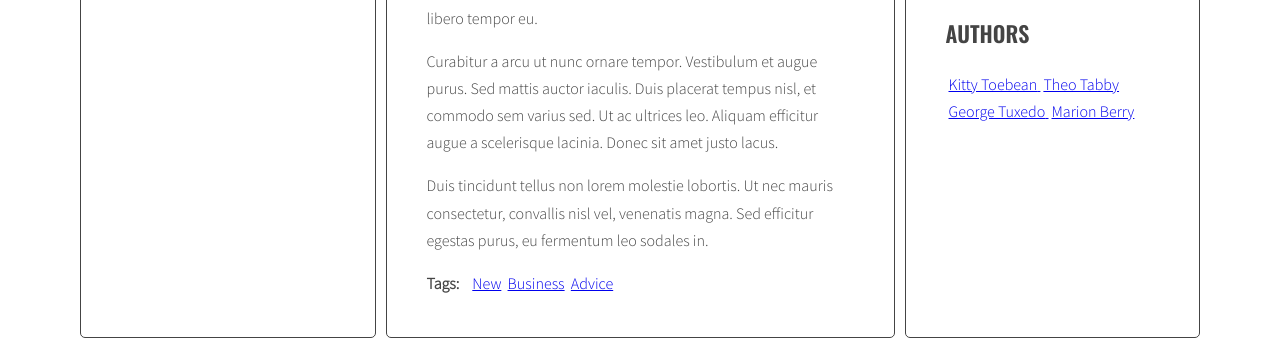
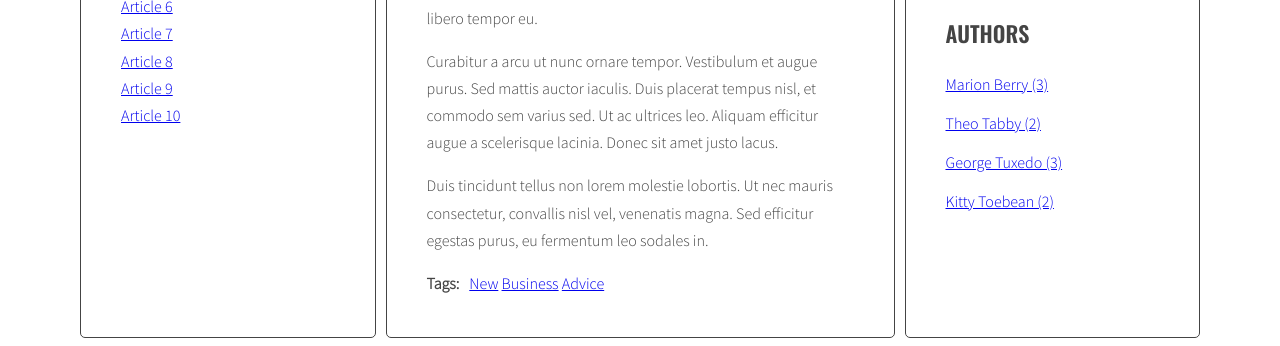
Before and after one commit to AgataSiemieniec/new-blog, a website: page index.html in a window 1280 px wide. Shown: the part 501-847 px from the top of the page. Drawn offline with nearby package versions, Linux system fonts and the light colour scheme.

Commit message:
Add the  authors list to the cloud

```diff
--- a/index.html
+++ b/index.html
@@ -183,26 +183,6 @@
                   </ul>
                   <h2 class="section-title">Authors</h2>
                   <ul class="list authors">
-                    <li>
-                      <a href="#">
-                        <span class="author-name">Kitty Toebean</span>
-                      </a>
-                    </li>
-                    <li>
-                      <a href="#">
-                        <span class="author-name">Theo Tabby</span>
-                      </a>
-                    </li>
-                    <li>
-                      <a href="#">
-                        <span class="author-name">George Tuxedo</span>
-                      </a>
-                    </li>
-                    <li>
-                      <a href="#">
-                        <span class="author-name">Marion Berry</span>
-                      </a>
-                    </li>
                   </ul>
                 </aside>
               </main>
--- a/js/script.js
+++ b/js/script.js
@@ -2,101 +2,52 @@
   'use strict';
 
   const titleClickHandler = function(event){
-
     event.preventDefault();
-
     const clickedElement = this;
-
-    console.log('Link was clicked!');
-
-    /* remove class 'active' from all article links  */
-
     const activeLinks = document.querySelectorAll('titles a.active');
-
     for(let activeLink of activeLinks){
       activeLink.classList.remove('active');
     }
-
-    /* add class 'active' to the clicked link */
-    console.log('clickedElement:', clickedElement);
     clickedElement.classList.add('active');
-    /* remove class 'active' from all articles */
     const activeArticles = document.querySelectorAll('.active');
-
     for(let activeArticle of activeArticles){
       activeArticle.classList.remove('active');
     }
-
-    /* get 'href' attribute from the clicked link */
     const articleSelector = clickedElement.getAttribute('href');
-    console.log('articleSelector', articleSelector);
-
-    /* find the correct article using the selector (value of 'href' attribute) */
     const targetArticle = document.querySelector(articleSelector);
-
-    /* add class 'active' to the correct article */
     targetArticle.classList.add('active');
-    console.log('targetArticle', targetArticle);
-
   };
-
 
   const optArticleSelector = '.post',
     optTitleSelector = '.post-title',
     optTitleListSelector = '.titles',
     optArticleTagsSelector = '.post-tags .list',
     optArticleAuthorSelector = '.post-author',
-    optTagListSelector = '.tags.list';
-    optCloudClassCount = '5';
+    optTagListSelector = '.tags.list',
+    optAuthorsListSelector = '.authors.list',
+    optCloudClassCount = '5',
     optCloudClassPrefix = 'tag-size-';
 
-
-
   const generateTitleLinks = function(customSelector = ''){
-    /* remove contents of titleList */
     const titleList = document.querySelector(optTitleListSelector);
     titleList.innerHTML = '';
-    console.log(titleList);
-
-    /* for each article */
     const articles = document.querySelectorAll(optArticleSelector + customSelector);
-    console.log('optArticleSelector', optArticleSelector);
-    console.log('customSelector', customSelector);
-
     let html = '';
-
     for(let article of articles){
-      /* get the article id */
       const articleId = article.getAttribute('id');
-
-      console.log(articleId);
-
-      /* find the title element */
       const articleTitle = article.querySelector(optTitleSelector).innerHTML;
-
-      /* get the title from the title element */
-
-      /* create HTML of the link */
       const linkHTML = '<li><a href="#' + articleId + '"><span>' + articleTitle + '</span></a></li>';
-      console.log(linkHTML);
-
-      /* insert link into titleList */
       html = html + linkHTML;
-
     }
     titleList.innerHTML = html;
-
     const links = document.querySelectorAll('.titles a');
-    console.log(links);
-
-
     for(let link of links){
       link.addEventListener('click', titleClickHandler);
     }
   };
   generateTitleLinks();
 
-  function calculateTagsParams(tags){
+  const calculateTagsParams = function(tags){
     const params = {
       min: 999999,
       max: 0
@@ -116,196 +67,118 @@
     return params;
   };
 
-  function calculateTagClass(count, params){
+  const calculateTagClass = function (count, params){
     const normalizedCount = count - params.min;
     const normalizedMax = params.max - params.min;
     const percentage = normalizedCount / normalizedMax;
     const classNumber = Math.floor( percentage * (optCloudClassCount - 1) + 1 );
-
     return optCloudClassPrefix + classNumber;
   };
 
-  function generateTags(){
-      /* [NEW] create a new variable allTags with an empty object */
+  const generateTags = function(){
     let allTags = {};
-    /* find all articles */
     const articles = document.querySelectorAll(optArticleSelector);
-    console.log(articles);
-    /* START LOOP: for every article: */
     for(let article of articles){
-      /* find tags wrapper */
       const tagsWrapper = article.querySelector(optArticleTagsSelector);
-      console.log(tagsWrapper);
-
-      const tagsParams = calculateTagsParams(allTags);
-      console.log('tagsParams', tagsParams)
-
-      /* make html variable with empty string */
       let html = '';
-      /* get tags from data-tags attribute */
       const articleTags = article.getAttribute('data-tags');
-      /* split tags into array */
       articleTagsArray = articleTags.split(' ');
-      console.log(articleTagsArray);
-      /* START LOOP: for each tag */
       for(let tag of articleTagsArray){
-        /* generate HTML of the link */
         const tagHTML = '<li><a href="#tag-' + tag + '">' + tag + '</a></li>';
-        console.log(tagHTML);
-        /* add generated code to html variable */
         html = html + tagHTML + ' ';
-
-        /* [NEW] check if this link is NOT already in allTags */
         if(!allTags[tag]){
-        /* [NEW] add generated code to allTags array */
           allTags[tag] = 1;
         } else {
           allTags[tag]++;
         }
-
-      /* END LOOP: for each tag */
       }
-      /* insert HTML of all the links into the tags wrapper */
       tagsWrapper.innerHTML = html;
-
-    /* END LOOP: for every article: */
     }
-    /* [NEW] find list of tags in right column */
-    const tagList = document.querySelector('.tags');
-
-    /* [NEW] add html from allTags to tagList */
-    // tagList.innerHTML = allTags.join(' ');
-    // console.log(allTags);
+    const tagList = document.querySelector(optTagListSelector);
     const tagsParams = calculateTagsParams(allTags);
-    console.log('tagsParams:', tagsParams)
-    /* [NEW] create variable for all links HTML code */
     let allTagsHTML = '';
-
-    /* [NEW] START LOOP: for each tag in allTags: */
     for(let tag in allTags){
-      /* [NEW] generate code of a link and add it to allTagsHTML */
-
       const tagLinkHTML = '<li><a class="' + calculateTagClass(allTags[tag], tagsParams) + '" href="#tag-' + tag + '">' + tag +'</a></li> ';
-      console.log('tagLinkHTML:', tagLinkHTML);
       allTagsHTML += tagLinkHTML;
     }
-
-    /* [NEW] END LOOP: for each tag in allTags: */
-    /*[NEW] add HTML from allTagsHTML to tagList */
     tagList.innerHTML = allTagsHTML;
   }
   generateTags();
 
-  function tagClickHandler(event){
-    /* prevent default action for this event */
+  const tagClickHandler = function(event){
     event.preventDefault();
-    /* make new constant named "clickedElement" and give it the value of "this" */
     const clickedElement = this;
-    /* make a new constant "href" and read the attribute "href" of the clicked element */
     const href = clickedElement.getAttribute('href');
-    /* make a new constant "tag" and extract tag from the "href" constant */
     const tag = href.replace('#tag-','');
-    /* find all tag links with class active */
     const activeTagsLinks = document.querySelectorAll('a.active[href^="#tag-"]')
+    for(let activeTagsLink of activeTagsLinks){
+      activeTagsLink.classList.remove('active');
+    }
+    const hrefAttributeLinks = document.querySelectorAll('a[href="' + href + '"]')
+    for(let hrefAttributeLink of hrefAttributeLinks){
+      hrefAttributeLink.classList.add('active');
+    }
 
-    /* START LOOP: for each active tag link */
-    for(let activeTagsLink of activeTagsLinks){
-      /* remove class active */
-      activeTagsLink.classList.remove('active');
-    /* END LOOP: for each active tag link */
-    }
-    /* find all tag links with "href" attribute equal to the "href" constant */
-    const hrefAttributeLinks = document.querySelectorAll('a[href="' + href + '"]')
-    /* START LOOP: for each found tag link */
-    for(let hrefAttributeLink of hrefAttributeLinks){
-      /* add class active */
-      hrefAttributeLink.classList.add('active');
-    /* END LOOP: for each found tag link */
-    }
-    /* execute function "generateTitleLinks" with article selector as argument */
     generateTitleLinks('[data-tags~="' + tag + '"]');
   };
 
-  function addClickListenersToTags(){
-    /* find all links to tags */
+  const addClickListenersToTags= function(){
     const tagLinks = document.querySelectorAll('a[href^="#tag-"]')
-    /* START LOOP: for each link */
     for(let tagLink of tagLinks){
-      /* add tagClickHandler as event listener for that link */
       tagLink.addEventListener('click', tagClickHandler);
-    /* END LOOP: for each link */
     }
   };
 
   addClickListenersToTags();
 
-  function generateAuthors(){
-    /* find all articles */
+  const generateAuthors = function(){
+    let allAuthors = {};
     const articles = document.querySelectorAll(optArticleSelector);
-    console.log(articles);
-    /* START LOOP: for every article: */
     for(let article of articles){
-      /* find author wrapper */
       const authorWrapper = article.querySelector(optArticleAuthorSelector);
-      console.log(authorWrapper);
-
-      /* make html variable with empty string */
       let html = '';
-      /* get tags from data-tags attribute */
-      const articleAuthor = article.getAttribute('data-author');
-
-      /* generate HTML of the link */
-      const authorHTML = '<a href="#author-' + articleAuthor + '"><span>' + articleAuthor + '</span></a>';
-      console.log(authorHTML);
-      /* add generated code to html variable */
+      const author = article.getAttribute('data-author');
+      const authorHTML = '<a href="#author-' + author + '"><span>' + author + '</span></a>';
       html = html + authorHTML;
-
-      /* insert HTML of all the links into the tags wrapper */
-      authorWrapper.innerHTML = html;
-
-    /* END LOOP: for every article: */
+      if(!allAuthors[author]){
+          allAuthors[author] = 1;
+        } else {
+          allAuthors[author]++;
+        }
+      authorWrapper.innerHTML = 'by ' + html;
+    }
+    const authorList = document.querySelector(optAuthorsListSelector);
+    let allAuthorsHTML = '';
+    for(let author in allAuthors){
+      const authorLinkHTML ='<li><a href="#author-' + author + '">' + author + ' ('+ allAuthors[author] + ')</a></li> ';
+      allAuthorsHTML += authorLinkHTML;
+      authorList.innerHTML = allAuthorsHTML;
     }
   }
+
   generateAuthors();
 
-  function authorClickHandler(event){
-    /* prevent default action for this event */
+  const authorClickHandler = function(event){
     event.preventDefault();
-    /* make new constant named "clickedElement" and give it the value of "this" */
     const clickedElement = this;
-    /* make a new constant "href" and read the attribute "href" of the clicked element */
     const href = clickedElement.getAttribute('href');
-    /* make a new constant "tag" and extract tag from the "href" constant */
     const author = href.replace('#author-','');
-    /* find all tag links with class active */
     const activeAuthorLinks = document.querySelectorAll('a.active[href^="#author-"]')
+    for(let activeAuthorLink of activeAuthorLinks){
+      activeAuthorLink.classList.remove('active');
+    }
+    const hrefAttributeLinks = document.querySelectorAll('a[href="' + href + '"]')
+    for(let hrefAttributeLink of hrefAttributeLinks){
+      hrefAttributeLink.classList.add('active');
+    }
 
-    /* START LOOP: for each active tag link */
-    for(let activeAuthorLink of activeAuthorLinks){
-      /* remove class active */
-      activeAuthorLink.classList.remove('active');
-    /* END LOOP: for each active tag link */
-    }
-    /* find all tag links with "href" attribute equal to the "href" constant */
-    const hrefAttributeLinks = document.querySelectorAll('a[href="' + href + '"]')
-    /* START LOOP: for each found tag link */
-    for(let hrefAttributeLink of hrefAttributeLinks){
-      /* add class active */
-      hrefAttributeLink.classList.add('active');
-    /* END LOOP: for each found tag link */
-    }
-    /* execute function "generateTitleLinks" with article selector as argument */
     generateTitleLinks('[data-author="' + author + '"]');
   };
 
-  function addClickListenersToAuthors(){
-    /* find all links to authors */
+  const addClickListenersToAuthors = function(){
     const authorLinks = document.querySelectorAll('a[href^="#author-"]')
-    /* START LOOP: for each link */
     for(let authorLink of authorLinks){
-      /* add tagClickHandler as event listener for that link */
       authorLink.addEventListener('click', authorClickHandler);
-    /* END LOOP: for each link */
     }
   };
 
--- a/sass/style.scss
+++ b/sass/style.scss
@@ -84,7 +84,7 @@ body {
     font-weight: bold;
   }
 
-    li{
+    &.tags li{
       display: inline;
       padding-left: 3px;
       .tag-size-5{
```
Also changed, not shown: css/style.css, 1 other file.
